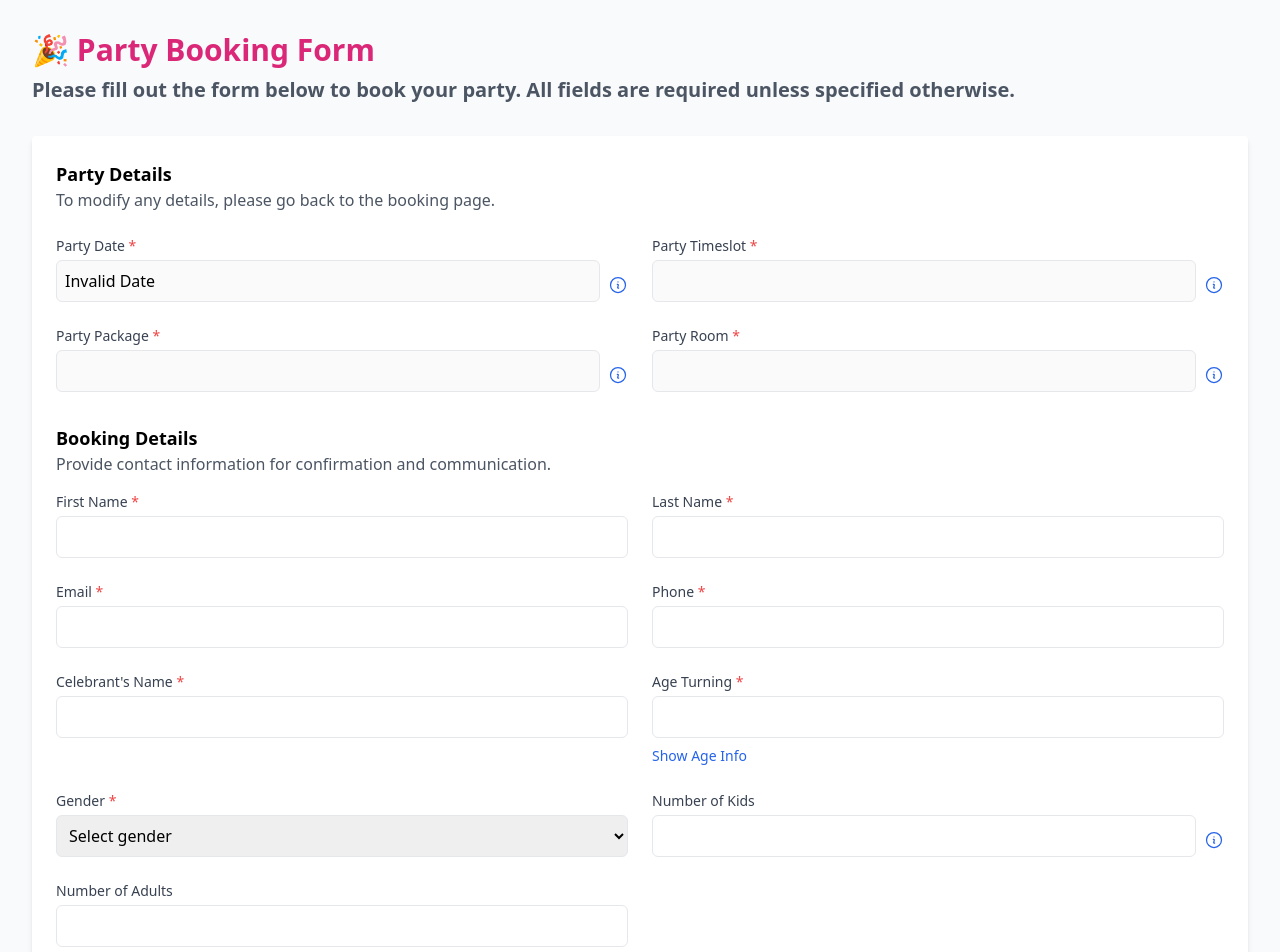
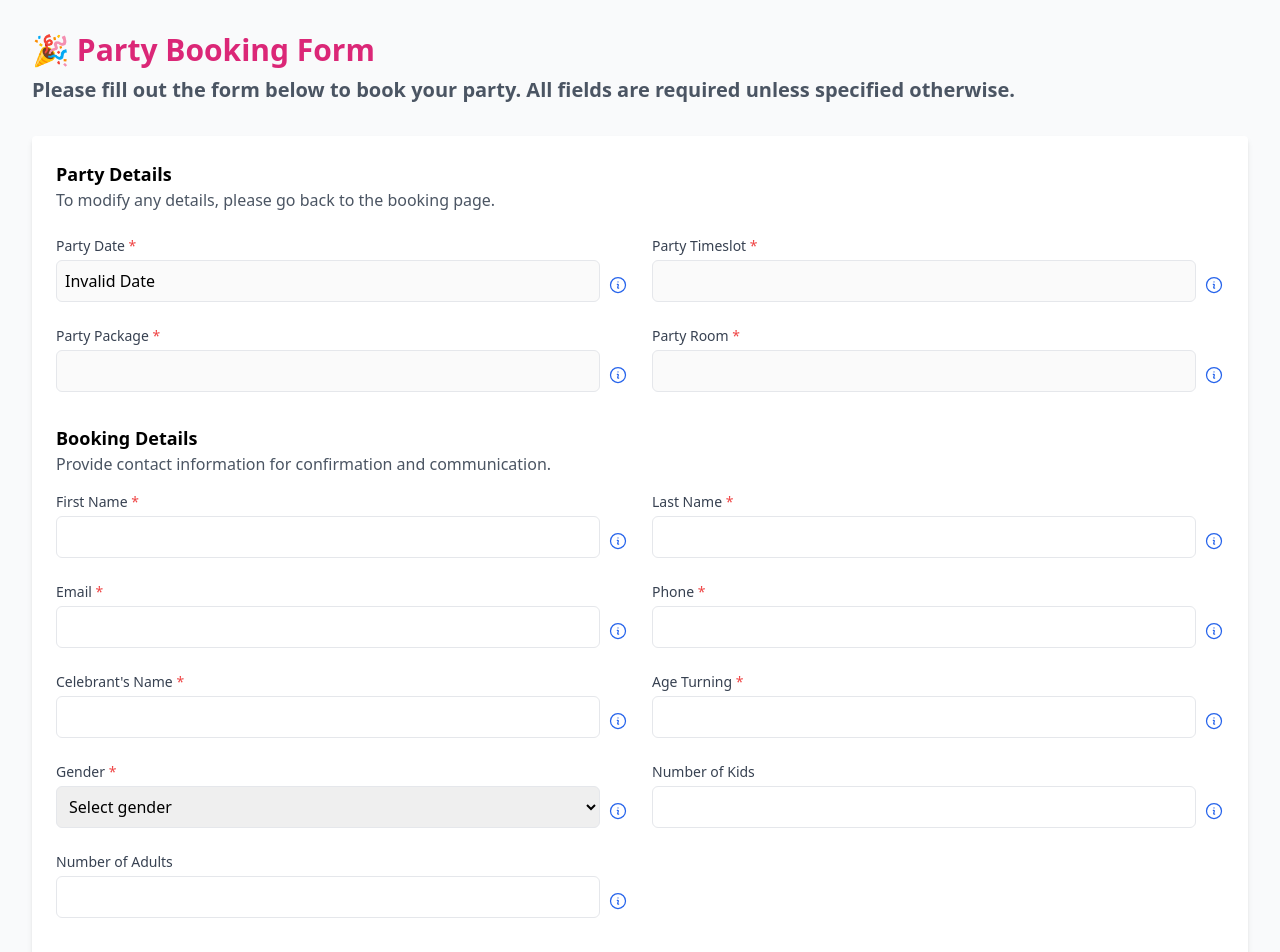
Before and after one commit to JamesOnwordi/partybooking, a Next.js app in the folder client/: page /booking/form in a window 1280 px wide. Shown: the top 952 px of the page. Built offline with nearby package versions, Linux system fonts and the light colour scheme.

Commit message:
info button added

```diff
--- a/client/src/pages/booking/form.js
+++ b/client/src/pages/booking/form.js
@@ -245,38 +245,112 @@ export default function Form() {
           </p>
           <div className="grid grid-cols-1 md:grid-cols-2 gap-6 mt-4">
             <FormField label="First Name" required>
+              <div className="flex items-center space-x-2">
               <input
                 {...register('firstName', { required: true })}
                 className="w-full p-2 border rounded-md"
               />
+                <button
+                  type="button"
+                  className="mt-2 text-sm text-blue-600 hover:underline"
+                  onClick={() => {
+                    const firstName = watchedValues.firstName || 'Unavailable'
+                    alert(
+                      `👤 Customer's First Name Information:\n\nThe first name is: ${firstName}`
+                    )
+                  }}
+                >
+                  <InformationCircleIcon className="w-5 h-5" />
+                </button>
+
+              </div>
             </FormField>
             <FormField label="Last Name" required>
+              <div className="flex items-center space-x-2">
               <input
                 {...register('lastName', { required: true })}
                 className="w-full p-2 border rounded-md"
               />
+                <button
+                  type="button"
+                  className="mt-2 text-sm text-blue-600 hover:underline"
+                  onClick={() => {
+                    const lastName = watchedValues.lastName || 'Unavailable'
+                    alert(
+                      `👤 Customer's Last Name Information:\n\nThe last name is: ${lastName}`
+                    )
+                  }}
+                >
+                  <InformationCircleIcon className="w-5 h-5" />
+                </button>
+              </div>
             </FormField>
             <FormField label="Email" required>
+              <div className="flex items-center space-x-2">
               <input
                 type="email"
                 {...register('email', { required: true })}
                 className="w-full p-2 border rounded-md"
               />
+                <button
+                  type="button"
+                  className="mt-2 text-sm text-blue-600 hover:underline"
+                  onClick={() => {
+                    const email = watchedValues.email || 'Unavailable'
+                    alert(
+                      `📧 Customer's Email Information:\n\nThe email is: ${email}`
+                    )
+                  }}
+                >
+                  <InformationCircleIcon className="w-5 h-5" />
+                </button>
+              </div>
             </FormField>
             <FormField label="Phone" required>
+              <div className="flex items-center space-x-2">
               <input
                 type="tel"
                 {...register('phone', { required: true })}
                 className="w-full p-2 border rounded-md"
               />
+                <button
+                  type="button"
+                  className="mt-2 text-sm text-blue-600 hover:underline"
+                  onClick={() => {
+                    const phone = watchedValues.phone || 'Unavailable'
+                    alert(
+                      `📞 Customer's Phone Information:\n\nThe phone number is: ${phone}`
+                    )
+                  }}
+                >
+                  <InformationCircleIcon className="w-5 h-5" />
+                </button>
+              </div>
             </FormField>
             <FormField label="Celebrant's Name" required>
+              <div className="flex items-center space-x-2">
               <input
                 {...register('celebrantName', { required: true })}
                 className="w-full p-2 border rounded-md"
               />
+                <button
+                  type="button"
+                  className="mt-2 text-sm text-blue-600 hover:underline"
+                  onClick={() => {
+                    const celebrantName =
+                      watchedValues.celebrantName || 'Unavailable'
+                    alert(
+                      `🎉 Celebrant's Name Information:\n\nThe celebrant's name is :
+                    ${celebrantName}`
+                    )
+                  }}
+                >
+                  <InformationCircleIcon className="w-5 h-5" />
+                </button>
+              </div>
             </FormField>
             <FormField label="Age Turning" required>
+              <div className="flex items-center space-x-2">
               <input
                 type="number"
                 max={15}
@@ -293,10 +367,12 @@ export default function Form() {
                   )
                 }}
               >
-                Show Age Info
+                <InformationCircleIcon className="w-5 h-5" />
               </button>
+              </div>
             </FormField>
             <FormField label="Gender" required>
+              <div  className="flex items-center space-x-2">
               <select
                 {...register('gender', { required: true })}
                 className="w-full p-2 border rounded-md"
@@ -305,6 +381,19 @@ export default function Form() {
                 <option value="Girl">Female</option>
                 <option value="Boy">Male</option>
               </select>
+              <button
+                type="button"
+                className="mt-2 text-sm text-blue-600 hover:underline"
+                onClick={() => {
+                  const gender = watchedValues.gender || 'Unavailable'
+                  alert(
+                    `👦 Select Celebrant's Gender`
+                  )
+                }}
+              >
+                <InformationCircleIcon className="w-5 h-5" />
+              </button>
+              </div>
             </FormField>
             <FormField label="Number of Kids">
               <div className="flex items-center space-x-2">
@@ -330,6 +419,7 @@ export default function Form() {
               </div>
             </FormField>
             <FormField label="Number of Adults">
+            <div className="flex items-center space-x-2">
               <input
                 type="number"
                 min={1}
@@ -347,8 +437,9 @@ export default function Form() {
                   )
                 }}
               >
-                Show Adults Info
+                <InformationCircleIcon className="w-5 h-5" />
               </button>
+            </div>
             </FormField>
           </div>
         </section>
```
